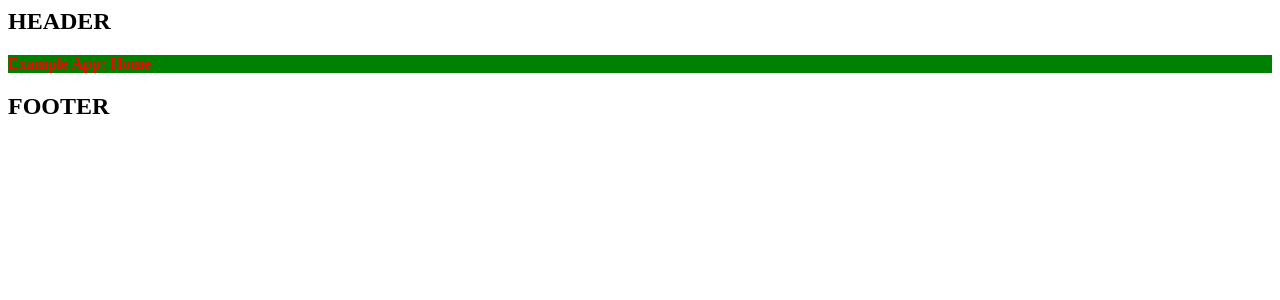
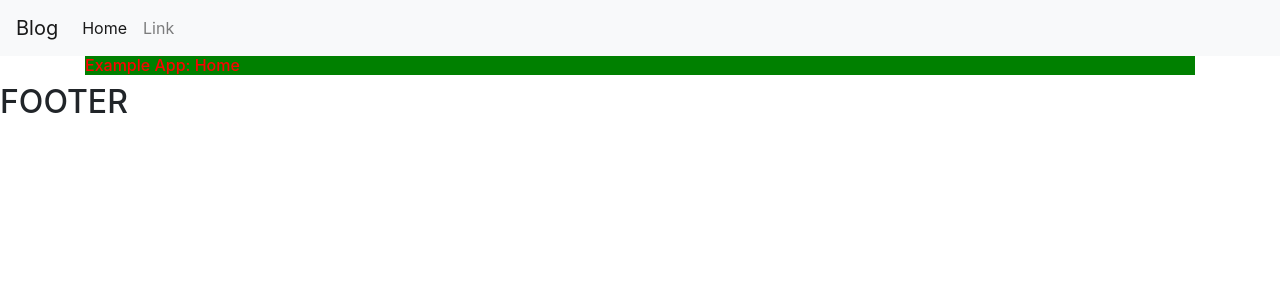
Before and after one commit to choilc/nodejs_blog, a Node server app: page / in a window 1280 px wide. Shown: the top 300 px of the page. Run offline with Node 20, Linux system fonts and the light colour scheme; style sheets or scripts are compiled from the project's sources; some libraries are stand-ins or nearby versions.

Commit message:
remove css folder

```diff
--- a/src/resources/views/layouts/main.hbs
+++ b/src/resources/views/layouts/main.hbs
@@ -1,10 +1,14 @@
-<html>
-  <head>
-    <meta charset="utf-8" />
-    <title>Example App</title>
+<!DOCTYPE html>
+<html lang="en">
+<head>
+  <meta charset="UTF-8">
+  <meta http-equiv="X-UA-Compatible" content="IE=edge">
+  <meta name="viewport" content="width=device-width, initial-scale=1.0">
+  <title>Document</title>
+  <link rel="stylesheet" href="https://cdn.jsdelivr.net/npm/bootstrap@4.0.0/dist/css/bootstrap.min.css" integrity="sha384-Gn5384xqQ1aoWXA+058RXPxPg6fy4IWvTNh0E263XmFcJlSAwiGgFAW/dAiS6JXm" crossorigin="anonymous">
     <link rel="stylesheet" href="/css/app.css" />
-  </head>
-  <body>
+</head>
+ <body>
     <div class="app">
       {{> header}}
       <div class="container">
@@ -13,5 +17,9 @@
       {{> footer}}
 
     </div>
+
+    <script src="https://code.jquery.com/jquery-3.2.1.slim.min.js" integrity="sha384-KJ3o2DKtIkvYIK3UENzmM7KCkRr/rE9/Qpg6aAZGJwFDMVNA/GpGFF93hXpG5KkN" crossorigin="anonymous"></script>
+    <script src="https://cdn.jsdelivr.net/npm/popper.js@1.12.9/dist/umd/popper.min.js" integrity="sha384-ApNbgh9B+Y1QKtv3Rn7W3mgPxhU9K/ScQsAP7hUibX39j7fakFPskvXusvfa0b4Q" crossorigin="anonymous"></script>
+    <script src="https://cdn.jsdelivr.net/npm/bootstrap@4.0.0/dist/js/bootstrap.min.js" integrity="sha384-JZR6Spejh4U02d8jOt6vLEHfe/JQGiRRSQQxSfFWpi1MquVdAyjUar5+76PVCmYl" crossorigin="anonymous"></script>
   </body>
 </html>
--- a/src/resources/views/partials/header.hbs
+++ b/src/resources/views/partials/header.hbs
@@ -1 +1,26 @@
-<h2>HEADER</h2>
+<nav class="navbar navbar-expand-lg navbar-light bg-light">
+  <a class="navbar-brand" href="#">Blog</a>
+  <button
+    class="navbar-toggler"
+    type="button"
+    data-toggle="collapse"
+    data-target="#navbarSupportedContent"
+    aria-controls="navbarSupportedContent"
+    aria-expanded="false"
+    aria-label="Toggle navigation"
+  >
+    <span class="navbar-toggler-icon"></span>
+  </button>
+
+  <div class="collapse navbar-collapse" id="navbarSupportedContent">
+    <ul class="navbar-nav mr-auto">
+      <li class="nav-item active">
+        <a class="nav-link" href="#">Home
+          <span class="sr-only">(current)</span></a>
+      </li>
+      <li class="nav-item">
+        <a class="nav-link" href="#">Link</a>
+      </li>
+    </ul>
+  </div>
+</nav>
```
Also changed, not shown: src/public/css/app.css (deleted).
